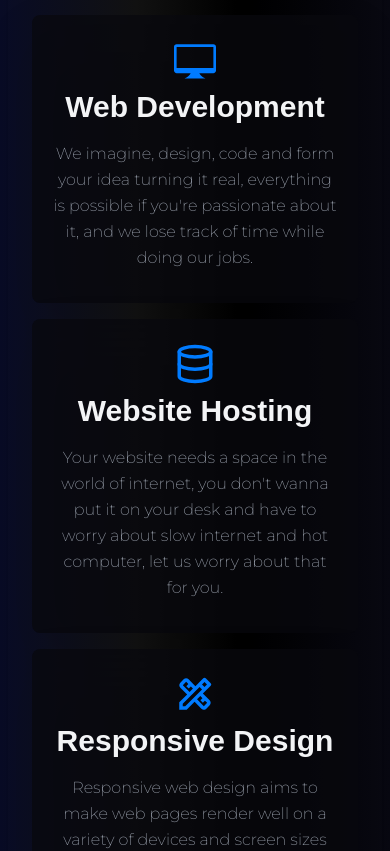
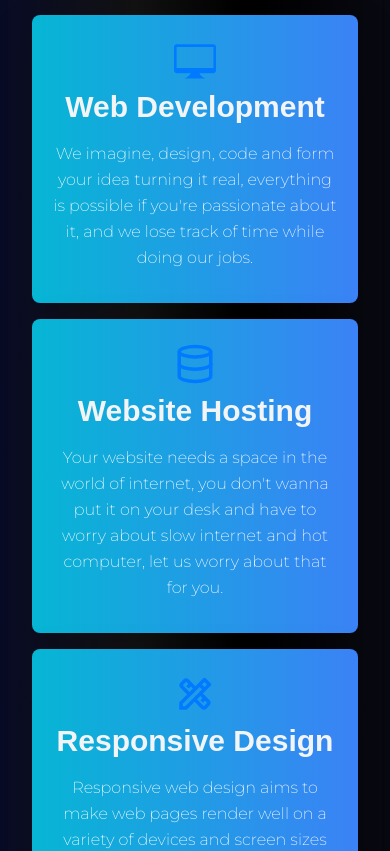
Before and after one commit to ottoh3x/ottoportfolio, a Next.js app: page / in a window 390 px wide. Shown: the part 1580-2431 px from the top of the page. Built offline with nearby package versions, Linux system fonts and the light colour scheme.

Commit message:
optimazation

```diff
--- a/components/Projects.js
+++ b/components/Projects.js
@@ -1,11 +1,21 @@
 import React from "react";
 import ProjectsItem from "./ProjectsItem";
 import Zoom from "react-reveal/Zoom";
+import {motion} from "framer-motion"
 
 function Projects() {
   return (
-    <Zoom>
-      <div className="container mx-auto p-6  my-6  rounded-lg shadow-lg">
+
+      <motion.div initial={{ scale: 0 }}
+      whileInView={{
+        scale: 1,
+        transition: {
+          duration:0.2,
+          type: "spring",
+          stiffness: 120,
+          ease: "easeInOut",
+        },
+      }} className="container mx-auto p-6  my-6  rounded-lg shadow-lg">
         <div className="flex flex-col items-center p-4">
           {" "}
           <h1 className="text-5xl font-black text-white">
@@ -28,9 +38,9 @@ function Projects() {
             url="https://animex4stream.herokuapp.com"
           />
         </div>
-      </div>
+      </motion.div>
 
-    </Zoom>
+
   );
 }
 
--- a/components/ProjectsItem.js
+++ b/components/ProjectsItem.js
@@ -5,16 +5,7 @@ import {motion} from "framer-motion"
 function ProjectsItem({ src, title, url }) {
   return (
 
-      <motion.div initial={{ scale: 0 }}
-      whileInView={{
-        scale: 1,
-        transition: {
-          duration:0.2,
-          type: "spring",
-          stiffness: 120,
-          ease: "easeInOut",
-        },
-      }} className="md:max-w-md bg-[#00000069] p-4 rounded-lg w-full hover:translate-y-[-0.2rem] transition-all ease-in-out duration-300 cursor-pointer shadow-2xl border-[1px] border-gray-600">
+      <div className="md:max-w-md bg-[#00000069] p-4 rounded-lg w-full hover:translate-y-[-0.2rem] transition-all ease-in-out duration-300 cursor-pointer shadow-2xl border-[1px] border-gray-600">
         <Image src={src} width={500} height={300} lazy="loading" />
         <h1 className="text-gray-100 p-2 font-bold text-3xl w-full mx-auto text-center">
           {title}
@@ -31,7 +22,7 @@ function ProjectsItem({ src, title, url }) {
             Visit Website
           </button>
         </a>
-      </motion.div>
+      </div>
 
   );
 }
--- a/components/Scroll.js
+++ b/components/Scroll.js
@@ -90,7 +90,7 @@ function Scroll() {
             to="projects"
             spy={true}
             smooth={true}
-            offset={-150}
+            offset={-200}
             duration={700}
             onClick={closeMenu}
             className="group relative"
@@ -105,7 +105,7 @@ function Scroll() {
             to="contact"
             spy={true}
             smooth={true}
-            offset={-150}
+            offset={-200}
             duration={700}
             onClick={closeMenu}
             className="group relative"
--- a/components/Services.js
+++ b/components/Services.js
@@ -7,7 +7,17 @@ import { motion } from "framer-motion";
 function Services() {
   const scrollRef = useRef(null);
   return (
-    <div className=" lg:container mx-auto p-6  my-4 0  rounded-lg shadow-lg">
+    <motion.div
+    initial={{ scale: 0 }}
+    whileInView={{
+      scale: 1,
+      transition: {
+        duration:0.2,
+        type: "spring",
+        stiffness: 110,
+        ease: "easeInOut",
+      },
+    }} className=" lg:container mx-auto p-6  my-4 0  rounded-lg shadow-lg">
       <div className="flex flex-col items-center p-4">
         {" "}
         <h1 className="text-5xl font-black text-white">Services</h1>
@@ -16,21 +26,11 @@ function Services() {
         {" "}
         What can i do for you?{" "}
       </h1>
-      <motion.div
-        initial={{ scale: 0 }}
-        whileInView={{
-          scale: 1,
-          transition: {
-            duration:0.3,
-            type: "spring",
-            stiffness: 170,
-            ease: "easeInOut",
-          },
-        }}
+      <div
         ref={scrollRef}
         className="grid md:grid-cols-3 gap-4 lg:w-4/5 items-center mx-auto mt-[2rem] py-12 "
       >
-        <div className="bg-[#09090ebf] h-full drop-shadow-2xl cursor-pointer px-3 py-6 rounded-lg hover:bg-gradient-to-r from-cyan-500 text-gray-400 to-blue-500 transition-all ease-in-out	hover:text-white duration-700	hover:-translate-y-1 ">
+        <div className="bg-gradient-to-r from-cyan-500 to-blue-500 lg:bg-none lg:bg-[#09090ebf] h-full drop-shadow-2xl cursor-pointer px-3 py-6 rounded-lg hover:bg-gradient-to-r hover:from-cyan-500 text-white lg:text-gray-400 hover:to-blue-500 transition-all ease-in-out	hover:text-white duration-700	hover:-translate-y-1  ">
           <GoDeviceDesktop size={42} className="w-full text-[#007bff]" />
           <h1 className="text-gray-100 p-2 font-bold text-3xl w-full mx-auto text-center">
             Web Development
@@ -41,7 +41,7 @@ function Services() {
             track of time while doing our jobs.
           </p>
         </div>
-        <div className="bg-[#09090ebf] h-full drop-shadow-2xl cursor-pointer px-3 py-6 rounded-lg hover:bg-gradient-to-r from-cyan-500 text-gray-400 to-blue-500 transition-all ease-in-out	hover:text-white duration-700	hover:-translate-y-1 ">
+        <div className="bg-gradient-to-r from-cyan-500 to-blue-500 lg:bg-none lg:bg-[#09090ebf] h-full drop-shadow-2xl cursor-pointer px-3 py-6 rounded-lg hover:bg-gradient-to-r hover:from-cyan-500 text-white lg:text-gray-400 hover:to-blue-500 transition-all ease-in-out	hover:text-white duration-700	hover:-translate-y-1 ">
           <div>
             <FiDatabase size={42} className="w-full text-[#007bff]" />
             <h1 className="text-gray-100 p-2 font-bold text-3xl w-full mx-auto text-center ">
@@ -54,7 +54,7 @@ function Services() {
             computer, let us worry about that for you.
           </p>
         </div>
-        <div className="bg-[#09090ebf] h-full drop-shadow-2xl cursor-pointer px-3 py-6 rounded-lg hover:bg-gradient-to-r from-cyan-500 text-gray-400 to-blue-500 transition-all ease-in-out	hover:text-white duration-700	hover:-translate-y-1">
+        <div className="bg-gradient-to-r from-cyan-500 to-blue-500 lg:bg-none lg:bg-[#09090ebf] h-full drop-shadow-2xl cursor-pointer px-3 py-6 rounded-lg hover:bg-gradient-to-r hover:from-cyan-500 text-white lg:text-gray-400 hover:to-blue-500 transition-all ease-in-out	hover:text-white duration-700	hover:-translate-y-1 ">
           <div>
             <MdOutlineDesignServices
               size={42}
@@ -70,8 +70,8 @@ function Services() {
             size to ensure usability and satisfaction.
           </p>
         </div>
-      </motion.div>
-    </div>
+      </div>
+    </motion.div>
   );
 }
 
```
